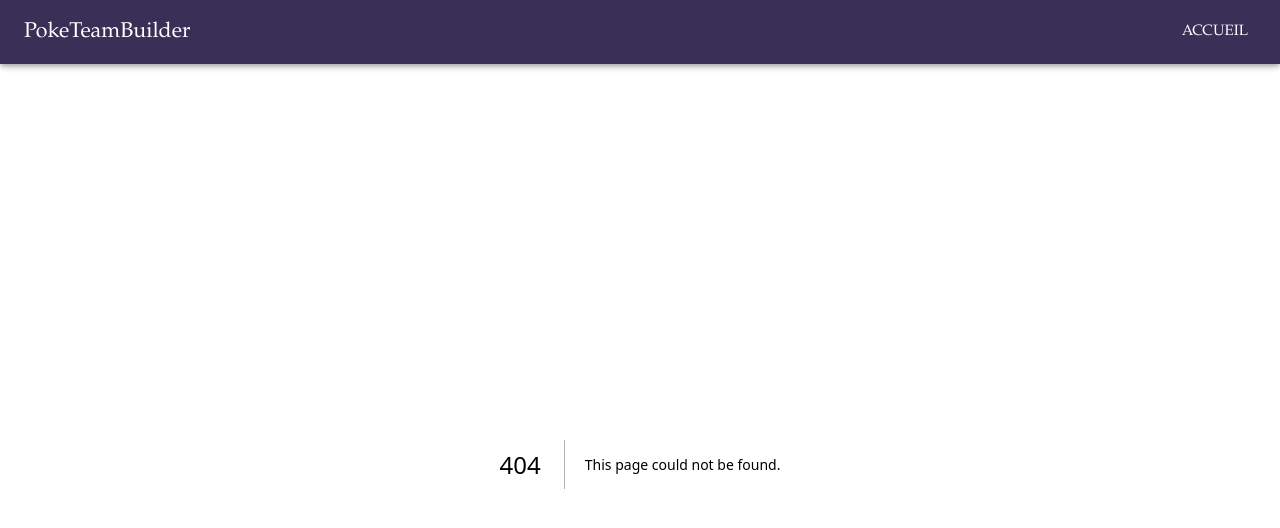
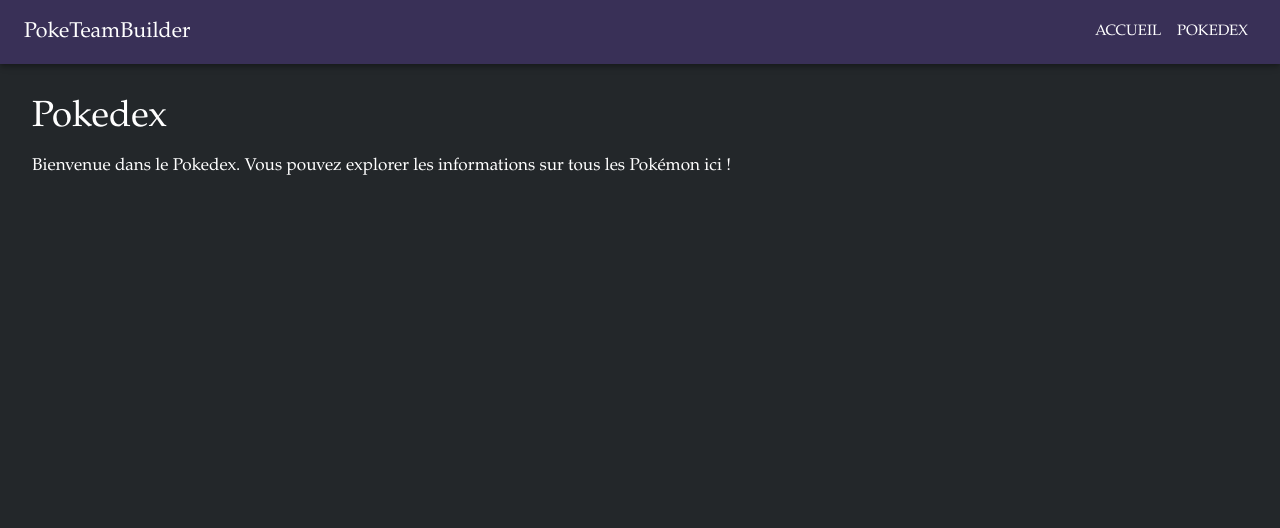
Before and after one commit to YvanMackowiak/pokemon, a Next.js app in the folder frontend/: page /pokedex in a window 1280 px wide. Before the commit this address had no page. Shown: the top 528 px of the page. Built offline with nearby package versions, Linux system fonts and the light colour scheme.

Commit message:
ajout d'une page pokedex qui affichera tout les pokemon

```diff
--- /dev/null
+++ b/frontend/src/app/pokedex/page.tsx
@@ -0,0 +1,19 @@
+"use client";
+
+import { Box, Typography } from "@mui/material";
+
+const PokedexPage = () => {
+  return (
+    <Box sx={{ padding: 4 }}>
+      <Typography variant="h4" gutterBottom>
+        Pokedex
+      </Typography>
+      <Typography variant="body1">
+        Bienvenue dans le Pokedex. Vous pouvez explorer les informations sur
+        tous les Pokémon ici !
+      </Typography>
+    </Box>
+  );
+};
+
+export default PokedexPage;
--- a/frontend/src/components/Header.tsx
+++ b/frontend/src/components/Header.tsx
@@ -18,7 +18,10 @@ import Link from "next/link";
 import { useState } from "react";
 
 const drawerWidth = 240;
-const navItems = [{ label: "Accueil", href: "/" }];
+const navItems = [
+  { label: "Accueil", href: "/" },
+  { label: "Pokedex", href: "/pokedex" },
+];
 
 export const Header = () => {
   const [mobileOpen, setMobileOpen] = useState(false);
```
Also changed, not shown: frontend/src/components/PokemonEvo.tsx (+5 -5 lines).
